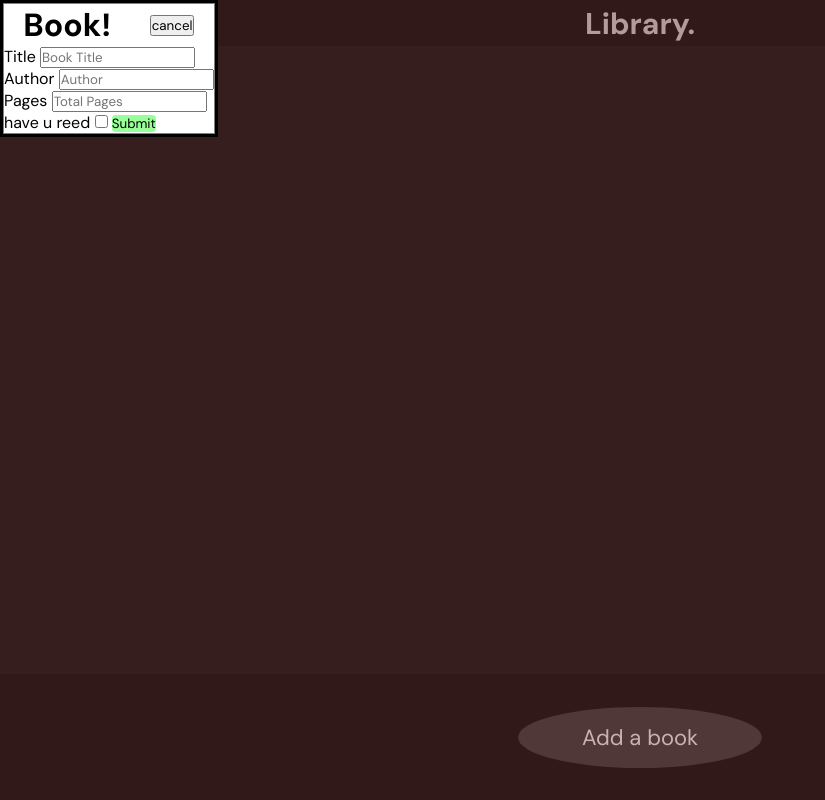
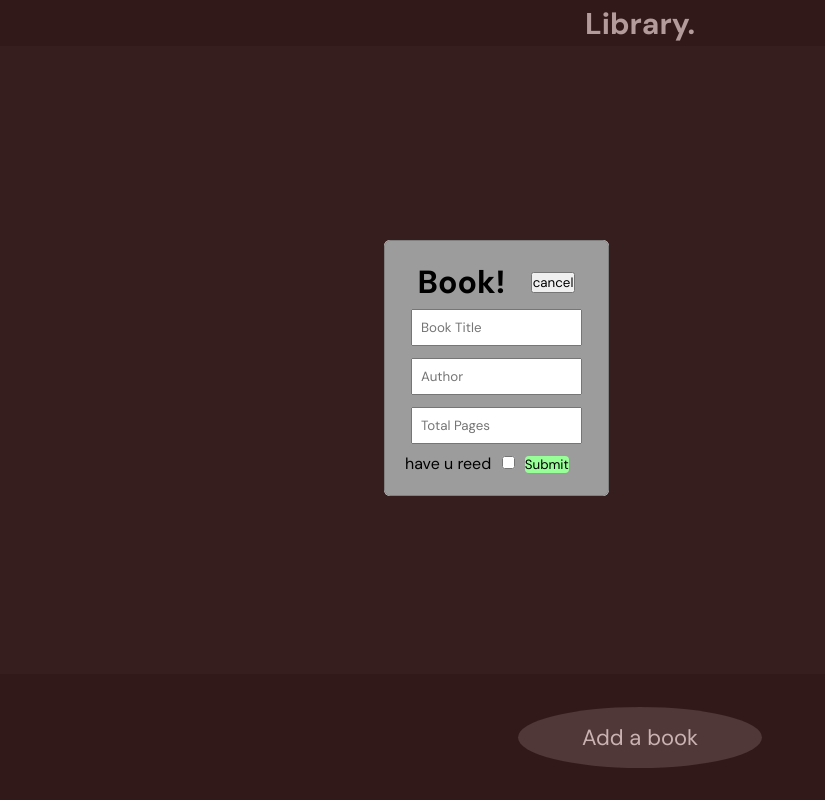
Before and after one commit to liver-juice/top-Library, a plain HTML site: page index.html in a window 1280 px wide. Both pictures are taken after a click on the button "Add a book". Shown: the whole page, without its empty margins (0-825 px from the left). Drawn offline with Linux system fonts and the light colour scheme.

Commit message:
mostly working- uglyly. just dont delete anything.

```diff
--- a/index.html
+++ b/index.html
@@ -38,7 +38,7 @@
 
 
             <!--Tha Form-->
-        <dialog>
+        <dialog class="thebookbox">
             <form action="#" method="dialog" class="bookform">
                 <div class="formhead">
                     <h1>Book!</h1>
@@ -46,17 +46,17 @@
                 </div>
 
                 <div>
-                    <label for="titleinput">Title</label>
+
                     <input type="text" placeholder="Book Title" class="titleinput">
                 </div>
 
                 <div>
-                    <label for="authorinput">Author</label>
+
                     <input type="text" placeholder="Author" class="authorinput">
                 </div>
 
                 <div>
-                    <label for="pagesinput">Pages</label>
+
                     <input type="number" placeholder="Total Pages" class="pagesinput">
                 </div>
 
--- a/script.js
+++ b/script.js
@@ -5,13 +5,14 @@
 //      displayBooks();
 
 
+
+
 // add a book button
 let formbutton = document.querySelector(".bookbutton");
-// event listener to add a new book
 formbutton.addEventListener("click", showForm);
 
 
-// the book submit btn.
+// the form submit btn.
 let booksubmit = document.querySelector(".submitbtn");
 booksubmit.addEventListener("click", addBookToLibrary);
 
@@ -26,10 +27,11 @@ let bookscontainer = document.querySelector('.books');
 
 
 
-let library = [];
 
 
 
+
+let library = [];
 
 function Book(title, author, pages, read){
     // constructs the book.
@@ -64,8 +66,6 @@ function addBookToLibrary(){
     let pages = document.querySelector(".pagesinput").value;
     let read = document.querySelector(".readinput").checked;
 
-    console.log(read);
-
     // feed it into constructor.
     let book = new Book(title, author, pages, read);
 
@@ -80,7 +80,7 @@ function addBookToLibrary(){
 function displayBooks(objectlist){
     bookscontainer.textContent = '';
 
-    objectlist.forEach((book) => {
+    objectlist.forEach((book, index) => {
         //for each book in our list:
 
         //create the card layout.
@@ -132,10 +132,6 @@ function displayBooks(objectlist){
         let bookdiv = document.querySelector('.books');
         bookdiv.appendChild(card);
 
+        })
 
-        //assign the appropriate classes.
-
-        //append this child to the books div.
-        console.log(book);
-    })
-}
+    }
--- a/styles.css
+++ b/styles.css
@@ -121,3 +121,20 @@ form{
 .bookdelbtn:hover{
     cursor: pointer;
 }
+
+.thebookbox{
+margin-left: 30vw;
+margin-top: 30vh;
+border: none;
+border-radius: 6px;
+}
+
+.bookform{
+    padding: 20px;
+    border-radius: 6px;
+    background-color: rgb(156, 156, 156);
+}
+.bookform input{
+    padding: 8px;
+    margin: 6px;
+}
```
